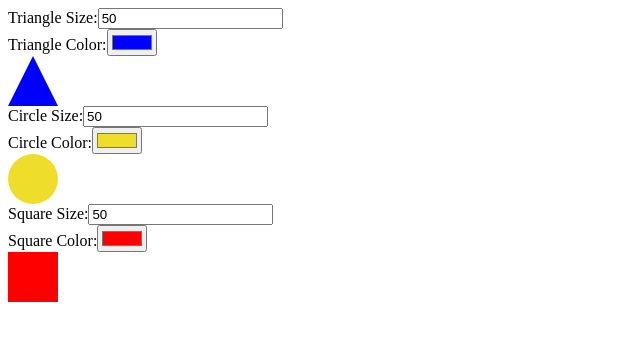
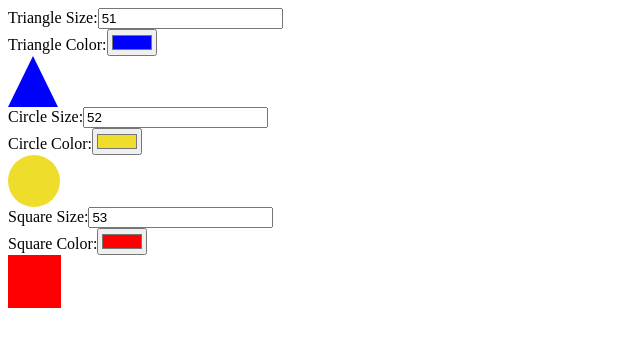
Before and after one commit to mariano-farace/ra-m2-usestate-useeffect, a React (Vite) app: page / in a window 1280 px wide. Shown: the top 346 px of the page, without its empty margins (0-640 px from the left). Built offline with nearby package versions, Linux system fonts and the light colour scheme.

Commit message:
Change initial size

```diff
--- a/src/App.jsx
+++ b/src/App.jsx
@@ -4,9 +4,9 @@ import Triangle from "./components/atoms/Triangle";
 import Circle from "./components/atoms/Circle";
 import { useEffect, useState } from "react";
 function App() {
-  const [triangleSize, setTriangleSize] = useState(50);
-  const [circleSize, setCircleSize] = useState(50);
-  const [squareSize, setSquareSize] = useState(50);
+  const [triangleSize, setTriangleSize] = useState(51);
+  const [circleSize, setCircleSize] = useState(52);
+  const [squareSize, setSquareSize] = useState(53);
 
   useEffect(() => {
     if (triangleSize === circleSize && triangleSize === squareSize) {
```
